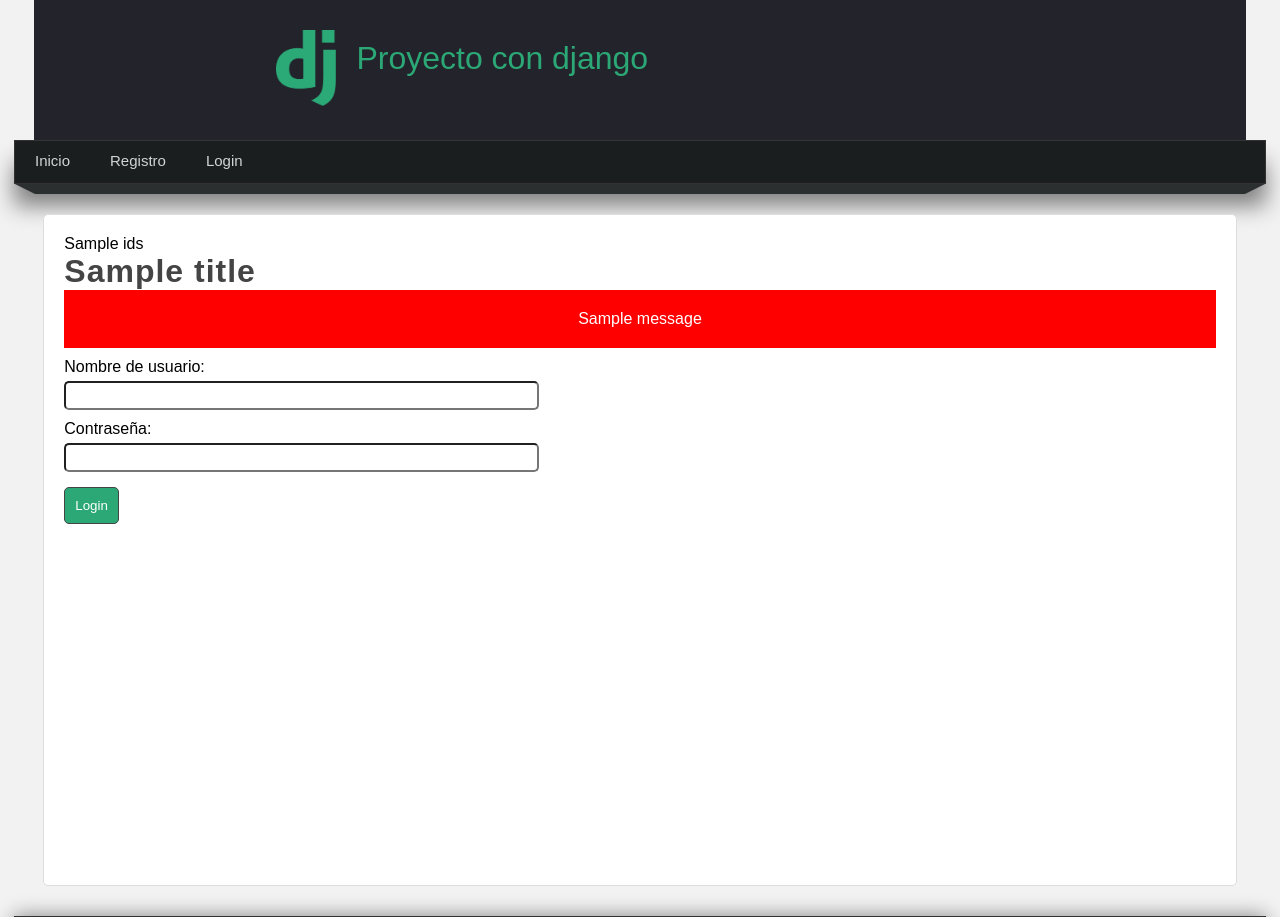
After one commit to curso-python/projectDjango, a Django app: template main_app/templates/users/login.html in a window 1280 px wide. The commit adds this page. Shown: the top 917 px of the page. Run offline with Django 3.2, Linux system fonts and the light colour scheme; the template is opened without the code that fills it: most values are stand-ins (such as "Sample title", 1, 10 or a date in 2020); one stand-in notice (Sample message) is shown.

Commit message:
register, login y logout

```diff
--- a/blog/urls.py
+++ b/blog/urls.py
@@ -3,7 +3,7 @@
 
 urlpatterns = [
 
-    path('list/', views.list_articles, name='list'),
-    path('category/<int:category_id>', views.category, name='category'),
-    path('detail/<int:article_id>', views.detail, name='detail')
+    path('listar/', views.list_articles, name='list'),
+    path('categoria/<int:category_id>', views.category, name='category'),
+    path('detalle/<int:article_id>', views.detail, name='detail')
 ]
--- a/main_app/static/css/style.css
+++ b/main_app/static/css/style.css
@@ -262,6 +262,8 @@
 }
 
 .box form input[type="text"],
+.box form input[type="email"],
+.box form input[type="password"],
 .box form textarea,
 .box form select {
   padding: 5px;
@@ -301,3 +303,17 @@
 .red {
   color: red;
 }
+
+.message,
+.alert,
+.alert-success {
+  padding: 20px;
+  background: #1f7e58;
+  color: white;
+  text-align: center;
+  margin-bottom: 10px;
+}
+
+.alert-warning {
+  background: red;
+}
--- a/main_app/templates/layouts/layout.html
+++ b/main_app/templates/layouts/layout.html
@@ -22,6 +22,7 @@
   <nav>
       <ul>
         <li><a href="{% url 'index' %}">Inicio</a></li>
+        {% if user.email %}
           {% for page in pages %}
             <li>
               <a href="{% url 'page' page.2 %}">{{page.1}}</a>
@@ -40,6 +41,17 @@
             {% endfor %}
             </ul>
           </li>
+          <li>
+            <a href="{% url 'logout' %}">Cerrar sesión</a>
+          </li>
+        {% else %}
+          <li>
+            <a href="{% url 'register' %}">Registro</a>
+          </li>
+          <li>
+            <a href="{% url 'login' %}">Login</a>
+          </li>
+        {% endif %}
       </ul>
   </nav>
 
--- /dev/null
+++ b/main_app/templates/users/login.html
@@ -0,0 +1,23 @@
+{% extends 'layouts/layout.html' %}
+
+{% block title %}
+  {{title}}
+{% endblock title %}
+
+{% block content %}
+  <h1 class="title">{{title}}</h1>
+  {% if messages %}
+      {% for message in messages %}
+        <div class="alert alert-warning">{{message}}</div>
+      {% endfor %}
+  {% endif %}
+  <form method="post" action="">
+    {% csrf_token %}
+    <label for="username">Nombre de usuario:</label>
+    <input type="text" name="username" />
+    <label for="password">Contraseña:</label>
+    <input type="password" name="password" />
+
+    <input type="submit" value="Login" />
+  </form>
+{% endblock content %}
--- a/main_app/urls.py
+++ b/main_app/urls.py
@@ -4,4 +4,7 @@
 urlpatterns = [
     path('', views.index, name='index'),
     path('inicio/', views.index, name='index'),
+    path('registro/', views.register_page, name='register'),
+    path('login/', views.login_page, name='login'),
+    path('logout/', views.logout_page, name='logout'),
 ]
```
Also changed, not shown: main_app/forms.py (added, +10 -0 lines), main_app/templates/main_app/index.html (+11 -0 lines), main_app/templates/users/register.html (added, +19 -0 lines), main_app/views.py (+38 -1 lines), db.sqlite3. Lines whose indentation alone changed are shown as unchanged.
